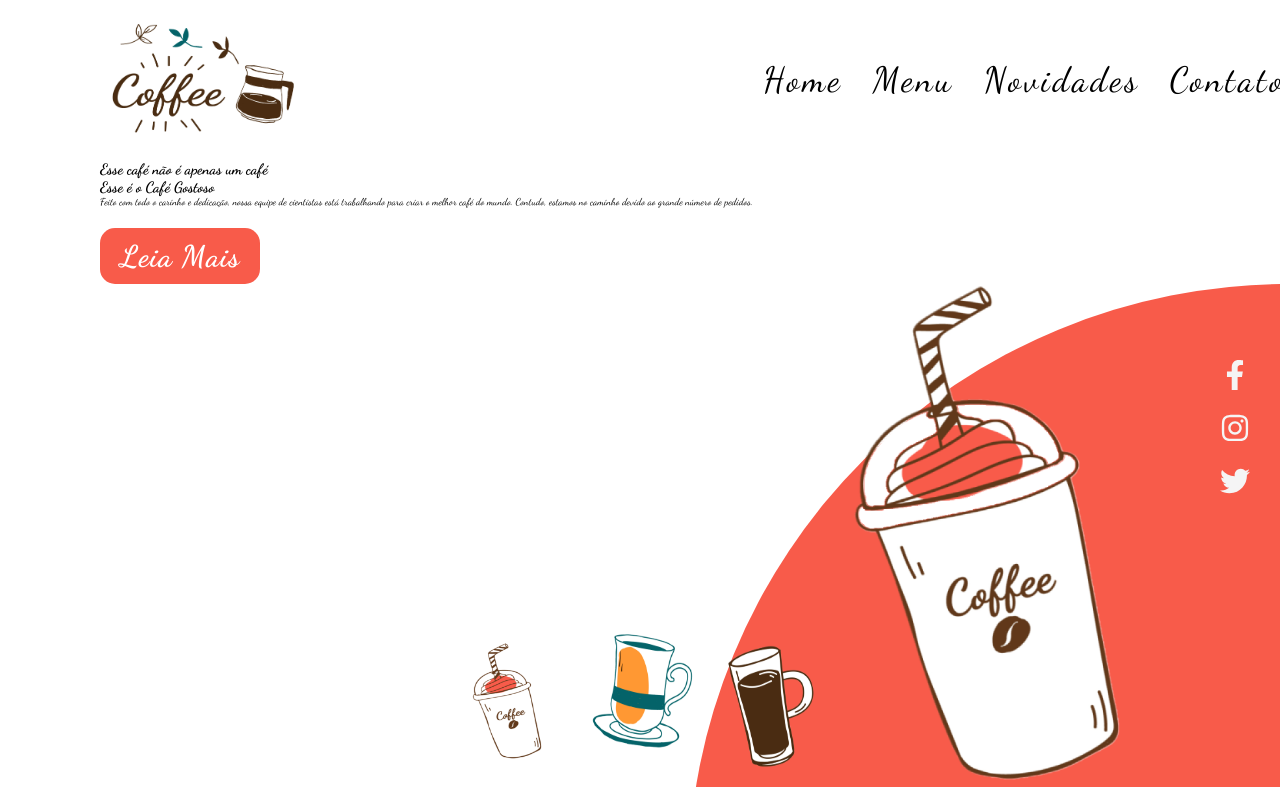
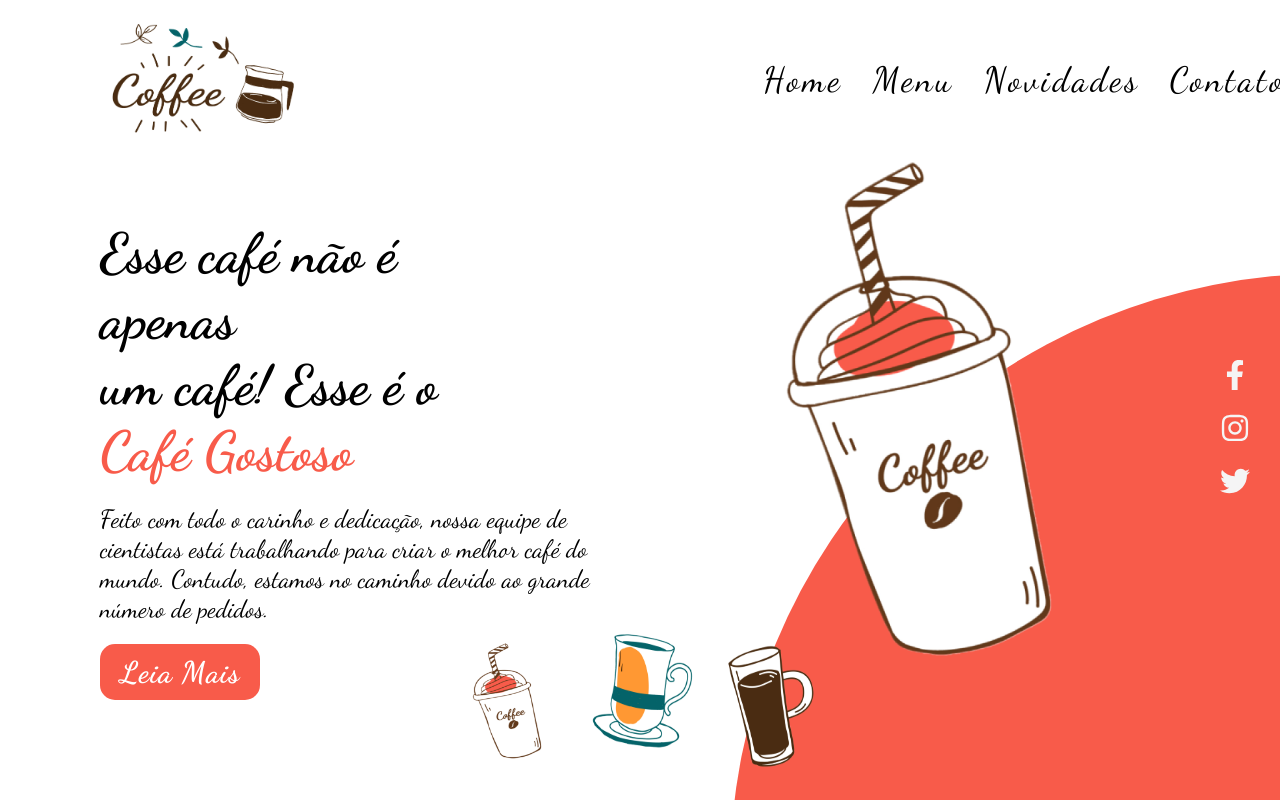
Before and after one commit to israelcena/template-coffee, a Next.js app: page / in a window 1280 px wide. Built offline with nearby package versions, Linux system fonts and the light colour scheme.

Commit message:
organize by order and include heading-primary

```diff
--- a/src/pages/index.js
+++ b/src/pages/index.js
@@ -12,11 +12,12 @@ export default function Home() {
         <Navbar />
       </header>
       <main>
-        <div>
-          <h2>
-            Esse café não é apenas um café <br />
-            Esse é o <span>Café Gostoso</span>
-          </h2>
+        <div className="heading-primary">
+          <h1>
+            Esse café não é apenas
+            <br /> um café! Esse é o
+            <span className="heading-primary-emphasis">Café Gostoso</span>
+          </h1>
           <p>
             Feito com todo o carinho e dedicação, nossa equipe de cientistas
             está trabalhando para criar o melhor café do mundo. Contudo, estamos
--- a/src/styles/globals.scss
+++ b/src/styles/globals.scss
@@ -1,4 +1,10 @@
 @import './mediaquery.module.scss';
+
+* {
+  padding: 0;
+  margin: 0;
+  box-sizing: border-box;
+}
 
 html {
   font-family: 'Dancing Script', cursive;
@@ -19,18 +25,67 @@ li {
   list-style: none;
 }
 
-* {
-  padding: 0;
-  margin: 0;
-  box-sizing: border-box;
-}
-
 .container {
   width: 100%;
   min-height: 100vh;
   padding: 0 10rem;
   @include respond(tab-port) {
     padding: 0;
+  }
+}
+
+main {
+  display: flex;
+  justify-content: space-between;
+}
+
+.heading-primary {
+  padding-top: 6rem;
+  width: 50%;
+  display: flex;
+  flex-direction: column;
+  align-items: flex-start;
+  @include respond(tab-port) {
+    width: 100%;
+    padding-top: 0;
+  }
+
+  & h1 {
+    width: 75%;
+    font-size: 5.5rem;
+    font-weight: 700;
+    line-height: 1.2;
+    margin-bottom: 2rem;
+    @include respond(tab-port) {
+      font-size: 2.5rem;
+    }
+  }
+
+  & p {
+    font-size: 2.5rem;
+    font-weight: 300;
+  }
+
+  &-emphasis {
+    display: block;
+    color: rgb(248, 91, 74);
+    font-weight: 700;
+  }
+}
+
+.image {
+  &-box {
+    position: relative;
+  }
+
+  &-circle {
+    position: absolute;
+    top: 21%;
+    left: -30%;
+    width: 100vh;
+    height: 100%;
+    background-color: rgb(248, 91, 74);
+    clip-path: circle(60rem at right 60rem);
   }
 }
 
@@ -53,28 +108,6 @@ li {
       cursor: pointer;
       transform: translateY(-10%) scale(1.2);
     }
-  }
-}
-
-.image {
-  &-box {
-    position: relative;
-  }
-
-  &-image {
-    position: relative;
-    right: -60%;
-  }
-
-  &-circle {
-    position: absolute;
-    top: 0;
-    left: 10%;
-    width: 100%;
-    height: 100%;
-    background-color: rgb(248, 91, 74);
-    clip-path: circle(60rem at right 60rem);
-    z-index: -1;
   }
 }
 
```
